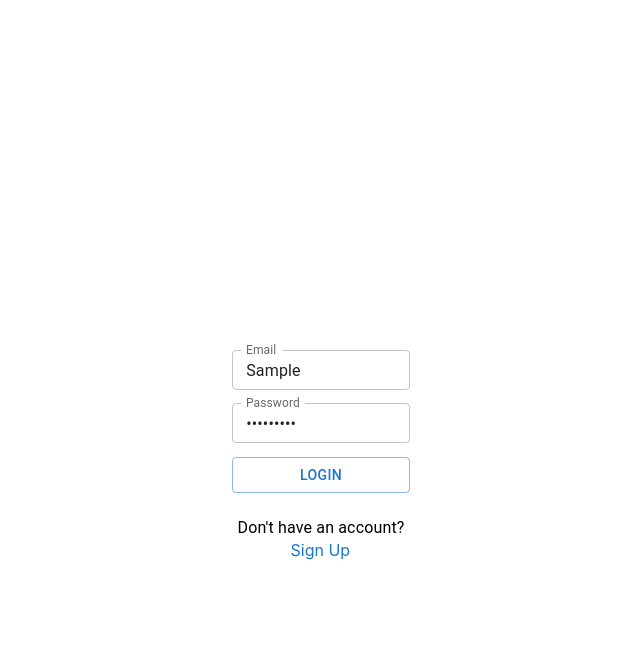
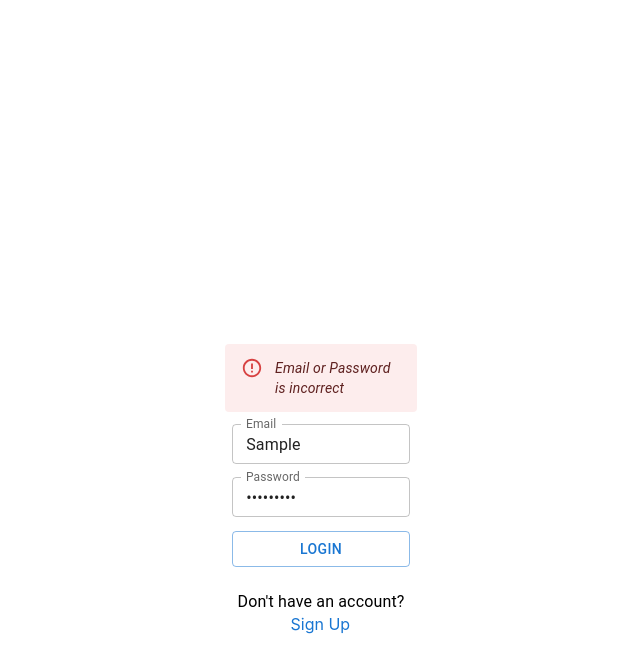
Before and after one commit to AniBukhrashvili/shopping-app, a React (Create React App) app: page / in a window 1280 px wide. Both pictures are taken after typing "Sample", "Sample123" into the empty fields and a click on the button "LOGIN". Shown: the top 672 px of the page, without its empty margins (319-959 px from the left). Built offline with nearby package versions, Linux system fonts and the light colour scheme; no server answers.

Commit message:
add error message in sign in page

```diff
--- a/src/componenets/SignIn/SignIn.jsx
+++ b/src/componenets/SignIn/SignIn.jsx
@@ -1,17 +1,19 @@
 import React, { useState } from "react";
 import { Link, useNavigate } from "react-router-dom";
 
-import { Box, TextField, Button, Typography } from "@mui/material";
+import { Box, TextField, Button, Typography, Alert } from "@mui/material";
 import "./SignIn.css";
 
 const SignIn = () => {
   const navigate = useNavigate();
   const [email, setEmail] = useState("");
   const [password, setPassword] = useState("");
+  const [error, setError] = useState(null);
 
   const handleSubmit = async (e) => {
     e.preventDefault();
 
+    try {
       const response = await fetch("http://localhost:8000/login", {
         method: "POST",
         headers: {
@@ -22,11 +24,16 @@ const SignIn = () => {
           password,
         }),
       });
-
+      if (!response.ok) {
+        throw new Error("Email or Password is incorrect");
+      }
       const { accessToken } = await response.json();
       localStorage.setItem("authToken", accessToken);
-
       navigate("/products");
+    } catch (error) {
+      console.error(error);
+      setError(error.message);
+    }
   };
 
   return (
@@ -48,6 +55,14 @@ const SignIn = () => {
           m: 20,
         }}
       >
+        {error && (
+          <Alert
+            severity="error"
+            sx={{ marginBottom: "6px", width: "27%", fontStyle: "italic" }}
+          >
+            {error}
+          </Alert>
+        )}
         <TextField
           id="outlined-size-small"
           label="Email"
```
Lines whose indentation alone changed are shown as unchanged.
